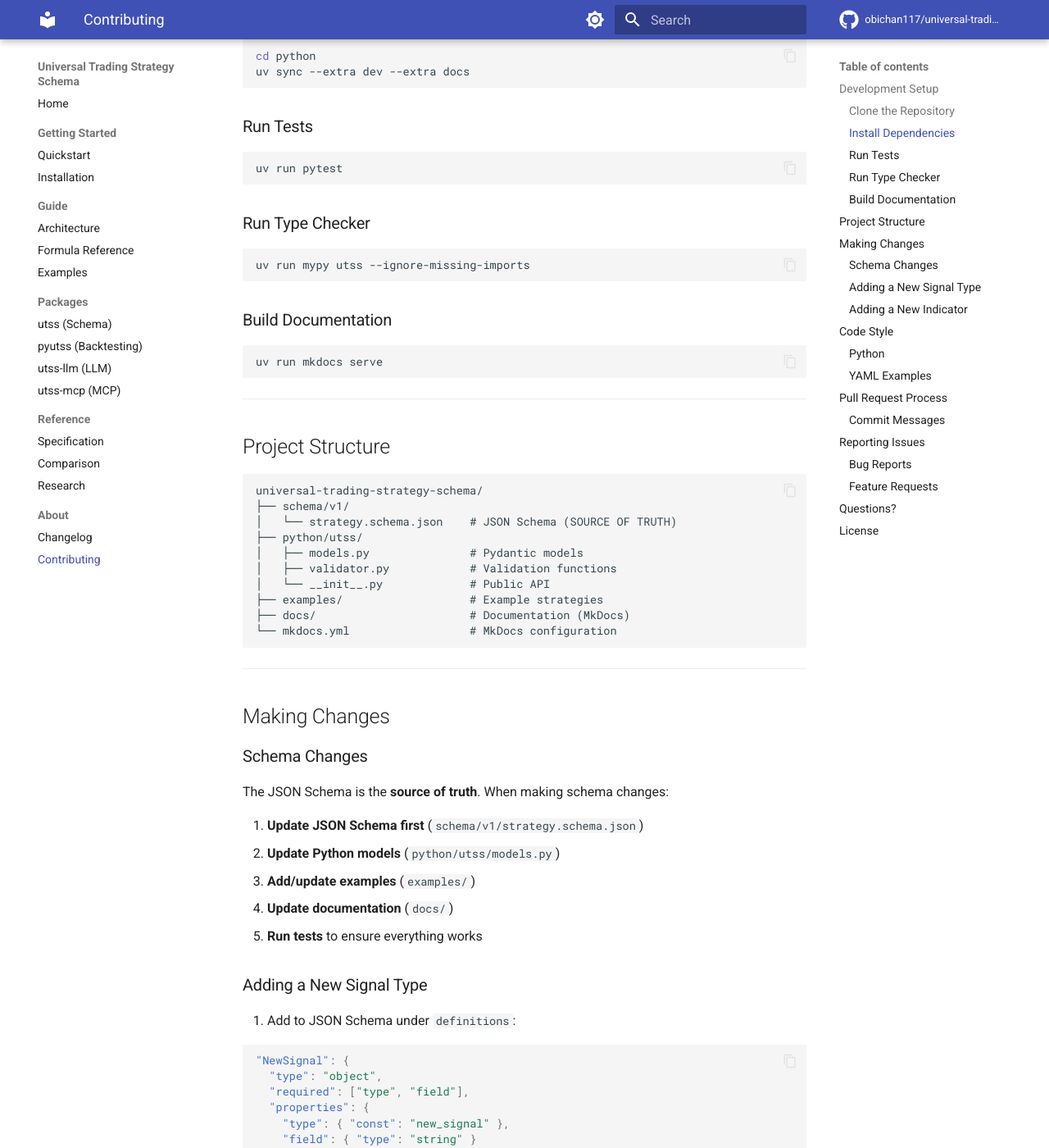
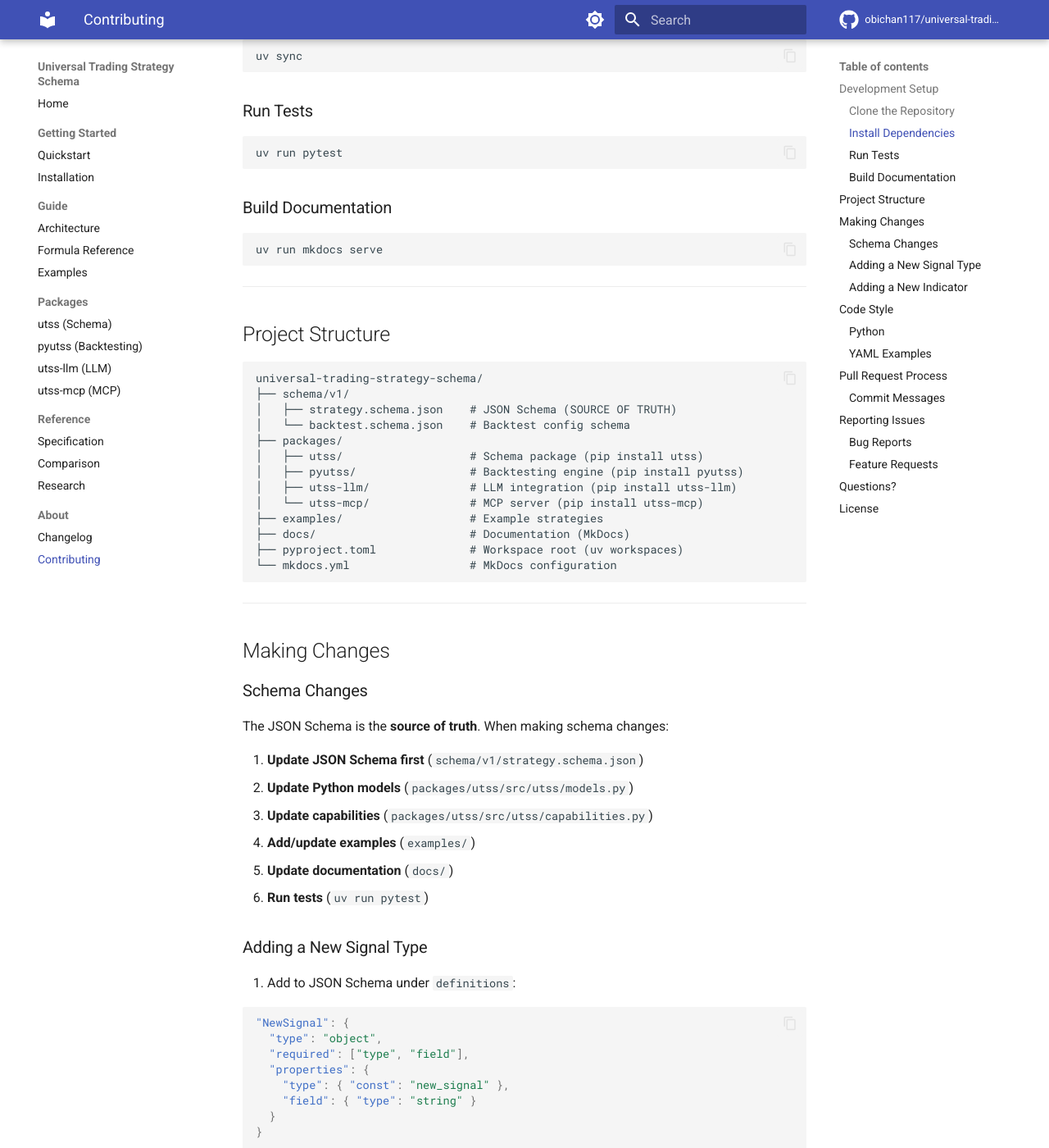
Before and after one commit to obichan117/universal-trading-strategy-schema, an MkDocs documentation site: the page built from docs/contributing.md, in a window 1280 px wide and 1400 px high, scrolled down 457 px. Shown: the whole window at 82% size. Built offline with MkDocs 1.6.1 and Material for MkDocs 9.7.7, drawn with Linux system fonts in a browser that asks for light colours; comment, search, counter and statistics services are not loaded; some of the changed text lies outside the part shown.

Commit message:
docs: update project structure and contributing guide for refactored architecture
Co-Authored-By: Claude Opus 4.6 <noreply@anthropic.com>

````diff
--- a/docs/contributing.md
+++ b/docs/contributing.md
@@ -16,20 +16,13 @@ cd universal-trading-strategy-schema
 ### Install Dependencies
 
 ```bash
-cd python
-uv sync --extra dev --extra docs
+uv sync
 ```
 
 ### Run Tests
 
 ```bash
 uv run pytest
-```
-
-### Run Type Checker
-
-```bash
-uv run mypy utss --ignore-missing-imports
 ```
 
 ### Build Documentation
@@ -45,13 +38,16 @@ uv run mkdocs serve
 ```
 universal-trading-strategy-schema/
 ├── schema/v1/
-│   └── strategy.schema.json    # JSON Schema (SOURCE OF TRUTH)
-├── python/utss/
-│   ├── models.py               # Pydantic models
-│   ├── validator.py            # Validation functions
-│   └── __init__.py             # Public API
+│   ├── strategy.schema.json    # JSON Schema (SOURCE OF TRUTH)
+│   └── backtest.schema.json    # Backtest config schema
+├── packages/
+│   ├── utss/                   # Schema package (pip install utss)
+│   ├── pyutss/                 # Backtesting engine (pip install pyutss)
+│   ├── utss-llm/               # LLM integration (pip install utss-llm)
+│   └── utss-mcp/               # MCP server (pip install utss-mcp)
 ├── examples/                   # Example strategies
 ├── docs/                       # Documentation (MkDocs)
+├── pyproject.toml              # Workspace root (uv workspaces)
 └── mkdocs.yml                  # MkDocs configuration
 ```
 
@@ -64,10 +60,11 @@ universal-trading-strategy-schema/
 The JSON Schema is the **source of truth**. When making schema changes:
 
 1. **Update JSON Schema first** (`schema/v1/strategy.schema.json`)
-2. **Update Python models** (`python/utss/models.py`)
-3. **Add/update examples** (`examples/`)
-4. **Update documentation** (`docs/`)
-5. **Run tests** to ensure everything works
+2. **Update Python models** (`packages/utss/src/utss/models.py`)
+3. **Update capabilities** (`packages/utss/src/utss/capabilities.py`)
+4. **Add/update examples** (`examples/`)
+5. **Update documentation** (`docs/`)
+6. **Run tests** (`uv run pytest`)
 
 ### Adding a New Signal Type
 
@@ -102,9 +99,11 @@ class NewSignal(BaseSchema):
 
 ### Adding a New Indicator
 
-1. Add to `IndicatorType` enum in JSON Schema
-2. Add to `IndicatorType` enum in `models.py`
-3. Document in specification
+1. Add computation function in the appropriate `engine/indicators/` category module
+2. Add entry to `INDICATOR_REGISTRY` in `engine/indicators/dispatcher.py`
+3. Add `@staticmethod` wrapper to `IndicatorService` in `engine/indicators/service.py`
+4. Add to `SUPPORTED_INDICATORS` in `packages/utss/src/utss/capabilities.py`
+5. Add tests and document in specification
 
 ---
 
@@ -139,7 +138,7 @@ uv run ruff check utss
 2. **Create a branch** for your feature (`git checkout -b feature/my-feature`)
 3. **Make changes** following the guidelines above
 4. **Run tests** (`uv run pytest`)
-5. **Run type checker** (`uv run mypy utss`)
+5. **Run linter** (`uv run ruff check`)
 6. **Build docs** (`uv run mkdocs build --strict`)
 7. **Commit** with a clear message
 8. **Push** to your fork
````
Also changed, not shown: other parts of docs/contributing.md (+2 -2 lines), .claude/CLAUDE.md (+16 -2 lines).
